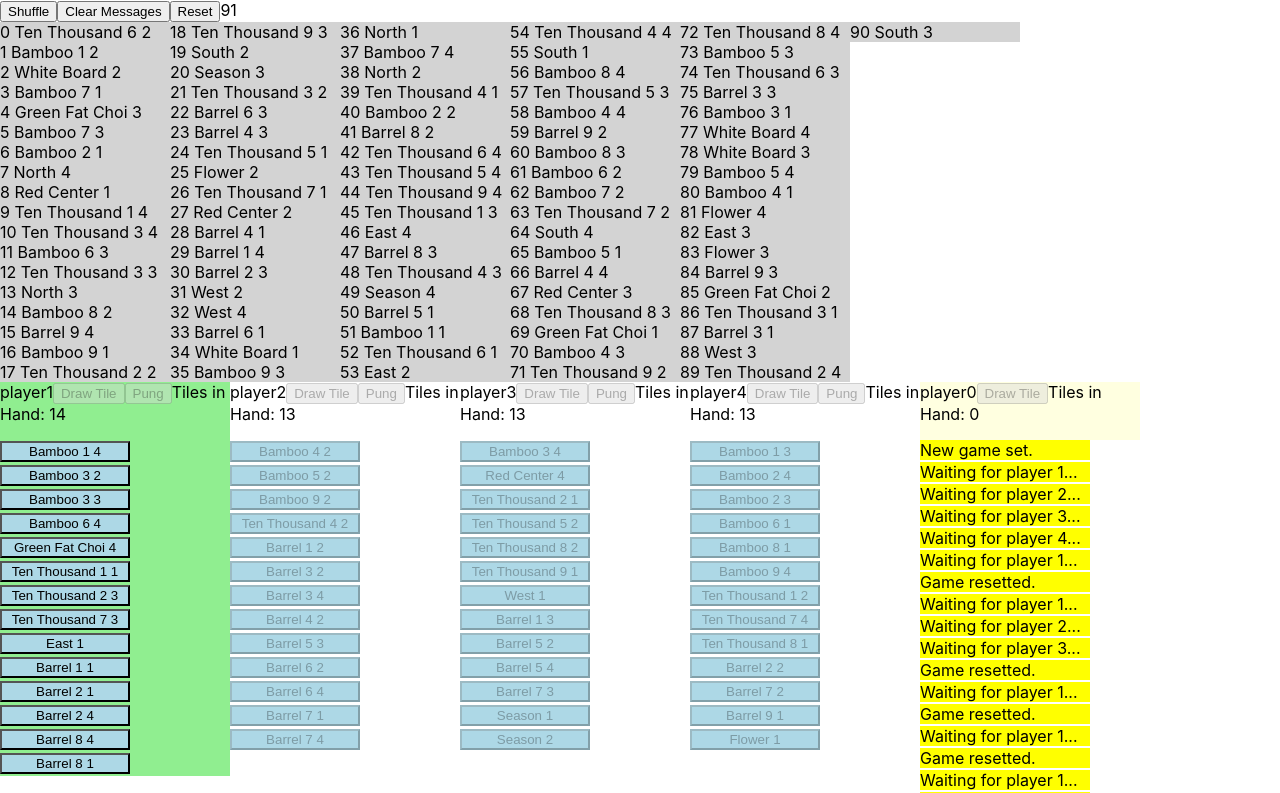
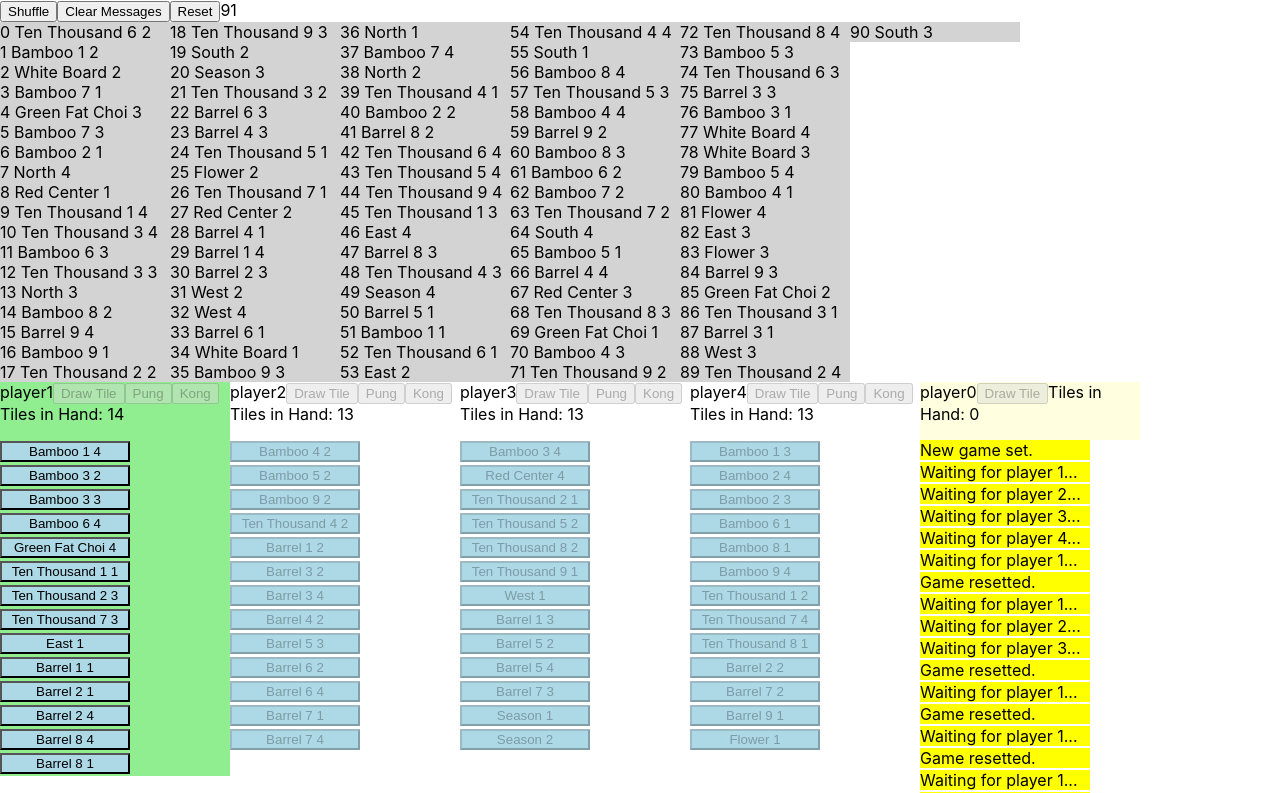
Before and after one commit to heyjames/mahjong, a React (Create React App) app: page / in a window 1280 px wide. Shown: the top 793 px of the page. Built offline with nearby package versions, Linux system fonts and the light colour scheme.

Commit message:
Implement Kong

```diff
--- a/src/App.js
+++ b/src/App.js
@@ -22,7 +22,8 @@ class App extends Component {
     hasDrawnTile: true,
     disableDiscardButton: true,
     disableChowButton: true,
-    disablePungButton: true
+    disablePungButton: true,
+    disableKongButton: true
   }
 
   // 144 tiles
@@ -547,6 +548,56 @@ class App extends Component {
     this.setState({ [currentPlayer]: currentPlayer, discardPile, hasDrawnTile, disableDiscardButton });
   }
 
+  handleKong = (turn, kong) => {
+
+    // Remove tileCode from discard pile
+    let discardPile = { ...this.state.discardPile };
+    let lastDiscardTile = discardPile.recentDiscard;
+    // console.log(turn);
+    // console.log(pung);
+    // console.log(lastDiscardTile);
+    discardPile.main.pop();
+
+    // Set the last discarded tile to become empty
+    discardPile.recentDiscard = {};
+
+    // Put the discarded tile into the current player's hand
+    let currentPlayer = this.state["player" + turn];
+    currentPlayer.main.push(lastDiscardTile);
+
+    // Disable the Draw Tile button
+    let hasDrawnTile = true;
+    let disableDiscardButton = false;
+
+    // Set player.newTile object to the one obtained from chow
+    currentPlayer.newTile = lastDiscardTile;
+
+    currentPlayer.chowPungKong.push(kong[0]);
+    currentPlayer.chowPungKong.push(kong[1]);
+    currentPlayer.chowPungKong.push(kong[2]);
+    currentPlayer.chowPungKong.push(lastDiscardTile);
+    currentPlayer.main = currentPlayer.main.filter(tile => {
+      return (tile.code !== kong[0].code)
+    });
+    currentPlayer.main = currentPlayer.main.filter(tile => {
+      return (tile.code !== kong[1].code)
+    });
+    currentPlayer.main = currentPlayer.main.filter(tile => {
+      return (tile.code !== kong[2].code)
+    });
+    currentPlayer.main = currentPlayer.main.filter(tile => {
+      return (tile.code !== lastDiscardTile.code)
+    });
+    currentPlayer.chowPungKong.sort(this.sortTilesInHand);
+    // console.log("currentPlayer.main: ");
+    // console.log(currentPlayer.main);
+    // console.log("currentPlayer.chowPungKong: ");
+    // console.log(currentPlayer.chowPungKong);
+
+    // Set new state
+    this.setState({ [currentPlayer]: currentPlayer, discardPile, hasDrawnTile, turn, disableDiscardButton });
+  }
+
   handlePung = (turn, pung) => {
     // Remove tileCode from discard pile
     let discardPile = { ...this.state.discardPile };
@@ -605,7 +656,7 @@ class App extends Component {
       hasDrawnTile,
       disableDiscardButton
     } = this.state;
-    let { disableChowButton, disablePungButton } = this.state;
+    let { disableChowButton, disablePungButton, disableKongButton } = this.state;
 
     // console.log(player2);
 
@@ -628,10 +679,10 @@ class App extends Component {
         <Wall tiles={tiles} end={145} />
         <ClearFloat />
 
-        <Hand player={player1} onClick={this.discardTile} turn={turn} playerNum="player1" handleDrawTile={this.handleDrawTile} hasDrawnTile={hasDrawnTile} disableDiscardButton={disableDiscardButton} handlePung={this.handlePung} disablePungButton={disablePungButton} discardPile={discardPile} disableChowButton={disableChowButton} handleChowLeft={this.handleChowLeft} handleChowMiddle={this.handleChowMiddle} handleChowRight={this.handleChowRight} />
-        <Hand player={player2} onClick={this.discardTile} turn={turn} playerNum="player2" handleDrawTile={this.handleDrawTile} hasDrawnTile={hasDrawnTile} disableDiscardButton={disableDiscardButton} handlePung={this.handlePung} disablePungButton={disablePungButton} discardPile={discardPile} disableChowButton={disableChowButton} handleChowLeft={this.handleChowLeft} handleChowMiddle={this.handleChowMiddle} handleChowRight={this.handleChowRight} />
-        <Hand player={player3} onClick={this.discardTile} turn={turn} playerNum="player3" handleDrawTile={this.handleDrawTile} hasDrawnTile={hasDrawnTile} disableDiscardButton={disableDiscardButton} handlePung={this.handlePung} disablePungButton={disablePungButton} discardPile={discardPile} disableChowButton={disableChowButton} handleChowLeft={this.handleChowLeft} handleChowMiddle={this.handleChowMiddle} handleChowRight={this.handleChowRight} />
-        <Hand player={player4} onClick={this.discardTile} turn={turn} playerNum="player4" handleDrawTile={this.handleDrawTile} hasDrawnTile={hasDrawnTile} disableDiscardButton={disableDiscardButton} handlePung={this.handlePung} disablePungButton={disablePungButton} discardPile={discardPile} disableChowButton={disableChowButton} handleChowLeft={this.handleChowLeft} handleChowMiddle={this.handleChowMiddle} handleChowRight={this.handleChowRight} />
+        <Hand player={player1} onClick={this.discardTile} turn={turn} playerNum="player1" handleDrawTile={this.handleDrawTile} hasDrawnTile={hasDrawnTile} disableDiscardButton={disableDiscardButton} handlePung={this.handlePung} disablePungButton={disablePungButton} discardPile={discardPile} disableChowButton={disableChowButton} handleChowLeft={this.handleChowLeft} handleChowMiddle={this.handleChowMiddle} handleChowRight={this.handleChowRight} handleKong={this.handleKong} disableKongButton={disableKongButton} />
+        <Hand player={player2} onClick={this.discardTile} turn={turn} playerNum="player2" handleDrawTile={this.handleDrawTile} hasDrawnTile={hasDrawnTile} disableDiscardButton={disableDiscardButton} handlePung={this.handlePung} disablePungButton={disablePungButton} discardPile={discardPile} disableChowButton={disableChowButton} handleChowLeft={this.handleChowLeft} handleChowMiddle={this.handleChowMiddle} handleChowRight={this.handleChowRight} handleKong={this.handleKong} disableKongButton={disableKongButton} />
+        <Hand player={player3} onClick={this.discardTile} turn={turn} playerNum="player3" handleDrawTile={this.handleDrawTile} hasDrawnTile={hasDrawnTile} disableDiscardButton={disableDiscardButton} handlePung={this.handlePung} disablePungButton={disablePungButton} discardPile={discardPile} disableChowButton={disableChowButton} handleChowLeft={this.handleChowLeft} handleChowMiddle={this.handleChowMiddle} handleChowRight={this.handleChowRight} handleKong={this.handleKong} disableKongButton={disableKongButton} />
+        <Hand player={player4} onClick={this.discardTile} turn={turn} playerNum="player4" handleDrawTile={this.handleDrawTile} hasDrawnTile={hasDrawnTile} disableDiscardButton={disableDiscardButton} handlePung={this.handlePung} disablePungButton={disablePungButton} discardPile={discardPile} disableChowButton={disableChowButton} handleChowLeft={this.handleChowLeft} handleChowMiddle={this.handleChowMiddle} handleChowRight={this.handleChowRight} handleKong={this.handleKong} disableKongButton={disableKongButton} />
 
         <Discard player={discardPile} bgColor="lightcoral" playerNum="player0" color="white" discard={true} disableChowButton={disableChowButton} disablePungButton={disablePungButton} handleChow={this.handleChowLeft} handlePung={this.handlePung} discardPile={discardPile} state={this.state} />
 
--- a/src/components/hand.jsx
+++ b/src/components/hand.jsx
@@ -27,7 +27,9 @@ const Hand = ({
   discardPile,
   handleChowLeft,
   handleChowMiddle,
-  handleChowRight
+  handleChowRight,
+  disableKongButton,
+  handleKong
 }) => {
   let playerTurn = parseInt(playerNum.slice(-1));
   let disableDrawTileBtn = null;
@@ -50,11 +52,13 @@ const Hand = ({
   let highlightPlayerTurn = (playerTurn === turn) ? "lightgreen" : null;
 
   let pungBgColor = null;
+  let kongBgColor = null;
   let chowBgColor = null;
 
 
   const recentDiscardCode = _.get(discardPile, "recentDiscard.code");
   let pung = [];
+  let kong = [];
   const rightJoinChow = [];
   const leftJoinChow = [];
   const middleJoinChow = [];
@@ -125,19 +129,19 @@ const Hand = ({
     const middleJoinChow2 = currentPlayerHand.find(tile => {
       return tile.code.includes(prefix + right)
     });
-    if (playerTurn === turn) console.log(middleJoinChow1);
-    if (playerTurn === turn) console.log(middleJoinChow2);
+    // if (playerTurn === turn) console.log(middleJoinChow1);
+    // if (playerTurn === turn) console.log(middleJoinChow2);
 
     if (playerTurn === turn) {
       if (middleJoinChow1) {
         middleJoinChow.push(middleJoinChow1);
-        console.log("what?");
+        // console.log("what?");
       }
       if (middleJoinChow2) {
         middleJoinChow.push(middleJoinChow2);
-        console.log("Chicken?");
+        // console.log("Chicken?");
       }
-      console.log(middleJoinChow);
+      // console.log(middleJoinChow);
     }
 
     if (playerTurn === turn && middleJoinChow.length === 2) {
@@ -174,27 +178,35 @@ const Hand = ({
       disablePungButton = false;
       pungBgColor = "red";
     }
+
+
+    kong = player.main.filter(tile => {
+      return tile.code.includes(prefix + tileIndex)
+    });
+    console.log('kong: ');
+    console.log(kong);
+
+    if (kong.length === 3) {
+      disableKongButton = false;
+      kongBgColor = "red";
+    }
   }
 
   if (playerTurn === turn) {
     if (hasDrawnTile) {
-      // console.log(disablePungButton);
       disablePungButton = true;
+      disableKongButton = true;
       pungBgColor = null;
+      kongBgColor = null;
     }
   }
 
-  // console.log(discardPile.recentDiscard.prevOwner); // result: player1
-  // console.log(playerNum);
   if (discardPile.recentDiscard.prevOwner === playerNum) {
     disablePungButton = true;
+    disableKongButton = true;
     pungBgColor = null;
+    kongBgColor = null;
   }
-  // if (discardPile.recentDiscard && discardPile.recentDiscard.prevOwner === 1) {
-  //   disablePungButton = true;
-  // }
-
-  // console.log(`hasDrawnTile hasDrawnTile hasDrawnTile: ${hasDrawnTile}`);
 
   let chowCount = 0;
   let oneChow = [];
@@ -202,7 +214,7 @@ const Hand = ({
   if (rightJoinChow.length > 1) chowCount = chowCount + 1;
   if (leftJoinChow.length > 1) chowCount = chowCount + 1;
   if (middleJoinChow.length > 1) chowCount = chowCount + 1;
-  if (playerTurn === turn) console.log(chowCount);
+  // if (playerTurn === turn) console.log(chowCount);
   if (chowCount === 1) {
     if (rightJoinChow.length > 1) oneChow = [...rightJoinChow];
     if (leftJoinChow.length > 1) oneChow = [...leftJoinChow];
@@ -212,9 +224,9 @@ const Hand = ({
 
 
   if (playerTurn === turn) {
-    console.log(chowCount);
-    console.log(rightJoinChow);
-    console.log(discardPile.recentDiscard.code);
+    // console.log(chowCount);
+    // console.log(rightJoinChow);
+    // console.log(discardPile.recentDiscard.code);
   }
 
   return (
@@ -228,6 +240,9 @@ const Hand = ({
 
         <button name="pung" style={{ backgroundColor: pungBgColor }} onClick={() => handlePung(playerTurn, pung)} disabled={disablePungButton}>
           Pung
+        </button>
+        <button name="kong" style={{ backgroundColor: kongBgColor }} onClick={() => handleKong(playerTurn, kong)} disabled={disableKongButton}>
+          Kong
         </button>
         {(rightJoinChow.length === 2) && <button style={{ backgroundColor: chowBgColor }} onClick={() => handleChowRight(rightJoinChow)} disabled={disableChowButton}>R-Chow</button>}
         {(leftJoinChow.length === 2) && <button style={{ backgroundColor: chowBgColor }} onClick={() => handleChowLeft(leftJoinChow)} disabled={disableChowButton}>L-Chow</button>}
```
